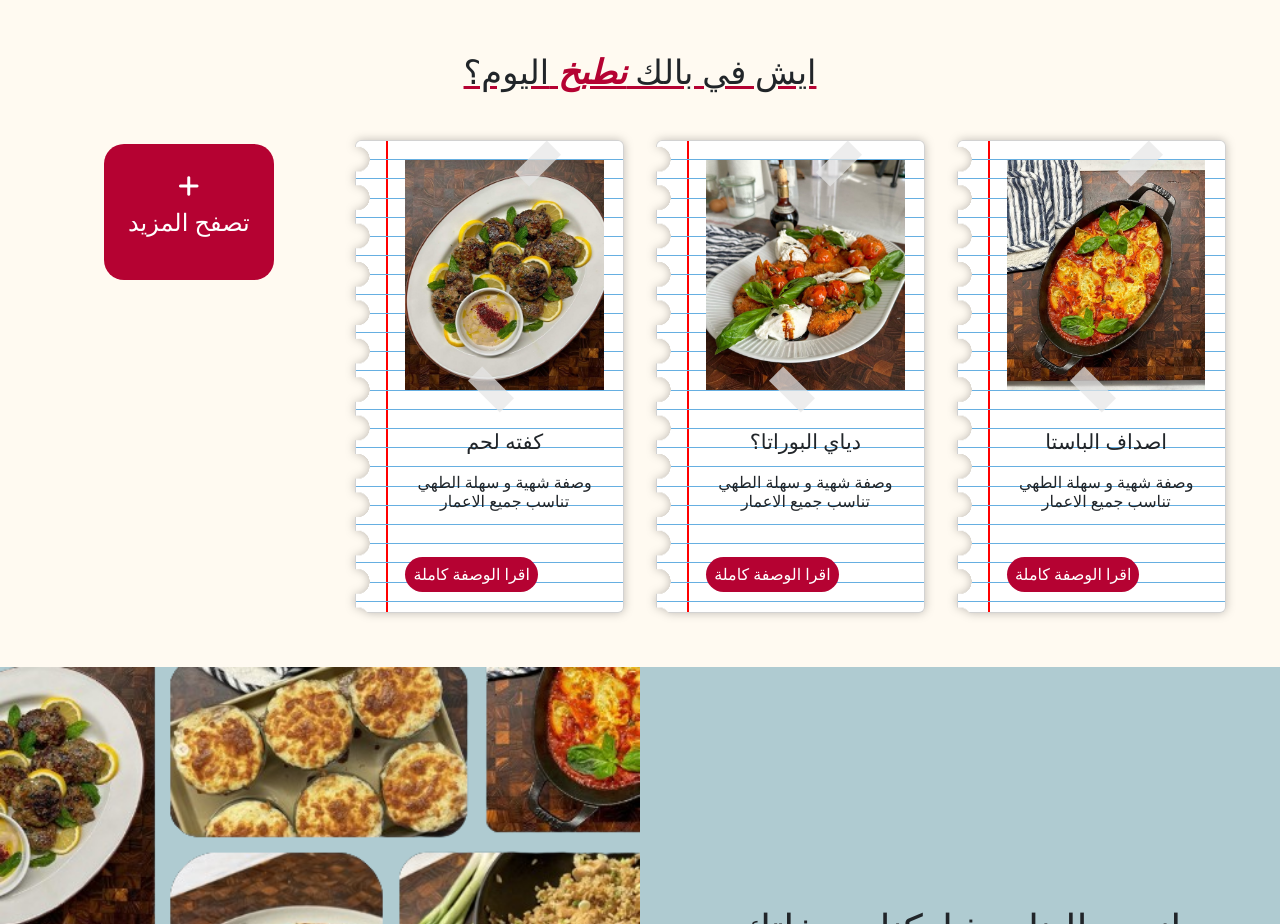
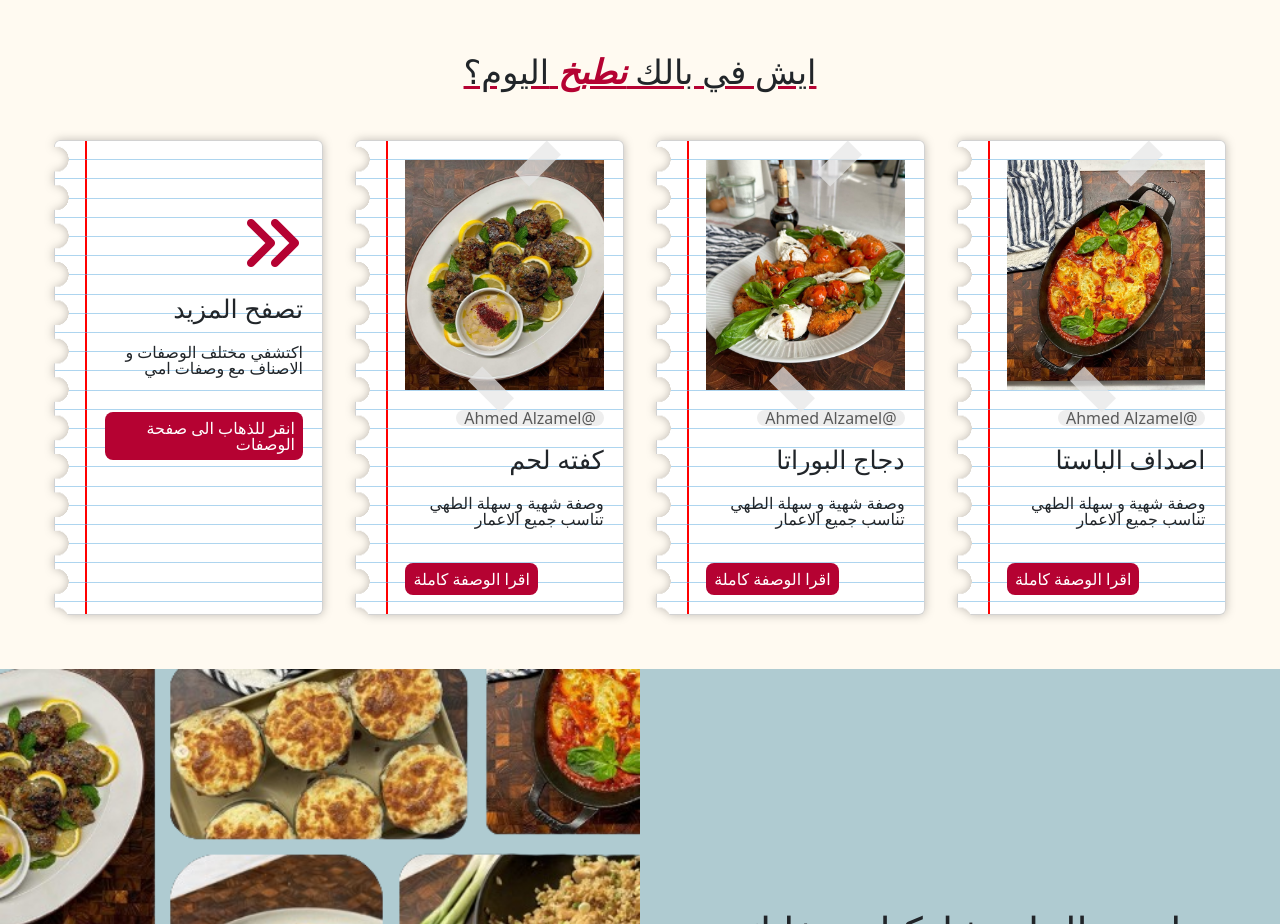
Before and after one commit to RawanTallha/Mummy-s_Yummys, a plain HTML site: page index.html in a window 1280 px wide. Shown: the part 880-1804 px from the top of the page. Drawn offline with nearby package versions, Linux system fonts and the light colour scheme.

Commit message:
recipies is looking good

```diff
--- a/CSS/style.css
+++ b/CSS/style.css
@@ -272,14 +272,24 @@ nav a:hover {
     flex-direction: column;
     overflow: hidden;
     padding-left: 30px;
-    background: repeating-linear-gradient(#0000 0 calc(1.2rem - 1px), #66afe1 0 1.2rem) right bottom /100% 100%, linear-gradient(red 0 0) 30px 0/2px 100% #fff;
+    background: repeating-linear-gradient(#0000 0 calc(1.2rem - 1px), #66b0e188 0 1.2rem) right bottom /100% 100%, linear-gradient(red 0 0) 30px 0/2px 100% #fff;
     background-repeat: no-repeat;
-    line-height: 1.2rem;
+    line-height: 1rem;
     -webkit-mask: radial-gradient(circle .8rem at 2px 50%, #0000 98%, #000)0 0/100% 2.4rem;
 }
 
 .card_content {
     padding: 1.2rem;
+    text-align: right;
+}
+
+.card-content-username {
+    background-color: rgba(219, 219, 219, 0.474);
+    border-radius: 20px;
+    width: fit-content;
+    padding: 0px 8px 0px 8px;
+    color: rgba(47, 47, 47, 0.775);
+    font-size: clamp(6px, 2vw, 16px);
 }
 
 h2.card_title,
@@ -288,21 +298,28 @@ p {
 }
 
 h2.card_title {
-    font-size: 1.3em;
+    /* font-size: 1.3em; */
+    font-size: clamp(16px, 2vw, 26px);
 }
 
 .card_button {
-    padding-top: 15%;
+    padding-top: 10%;
 }
 
 .card-button {
     text-decoration: none;
     background-color: rgb(181, 2, 50);
-    border-radius: 20px;
+    border-radius: 8px;
     padding: 8px;
     font-size: 1em;
     float: left;
     color: white;
+}
+
+.cards_item i {
+    font-size: 5vw;
+    color: rgb(181, 2, 50);
+    padding-top: 4vw;
 }
 
 .card-button:hover,
@@ -314,8 +331,8 @@ h2.card_title {
     text-decoration: none;
     background-color: rgb(181, 2, 50);
     border-radius: 20px;
-    padding: 8%;
-    font-size: 1.5em;
+    padding: 10%;
+    font-size: clamp(12px, 2vw, 16px);
     color: white;
     text-align: center;
     height: fit-content;
--- a/index.html
+++ b/index.html
@@ -52,7 +52,9 @@
                 <div class="slogan">
                     <img src="assets/initial-logo.png" height="90">
                     <p>
-                        كل أكلة من يد أمي فيها حب وذكرى، وكل وصفة من جدتي مليانة أصالة ودفء. هنا نشارككم أطيب الأكلات البيتية اللي كبرنا عليها، بنكهة الأمهات ولمسة الحنان                </div>
+                        كل أكلة من يد أمي فيها حب وذكرى، وكل وصفة من جدتي مليانة أصالة ودفء. هنا نشارككم أطيب الأكلات
+                        البيتية اللي كبرنا عليها، بنكهة الأمهات ولمسة الحنان
+                </div>
             </div>
         </div>
         <div class="Home-page-card">
@@ -99,6 +101,7 @@
                         <div class="card_image"><img src="assets/recipe1.jpg"
                                 alt="A side view of a plate of figs and berries. "></div>
                         <div class="card_content">
+                            <p class="card-content-username">@Ahmed Alzamel</p>
                             <h2 class="card_title">اصداف الباستا</h2>
                             <div class="card_text">
                                 <p>وصفة شهية و سهلة الطهي تناسب جميع الاعمار</p>
@@ -115,7 +118,8 @@
                         <div class="card_image"><img src="assets/recipe2.jpg"
                                 alt="A side view of a plate of figs and berries. "></div>
                         <div class="card_content">
-                            <h2 class="card_title">دياي البوراتا؟</h2>
+                            <p class="card-content-username">@Ahmed Alzamel</p>
+                            <h2 class="card_title">دجاج البوراتا</h2>
                             <div class="card_text">
                                 <p>وصفة شهية و سهلة الطهي تناسب جميع الاعمار</p>
                             </div>
@@ -131,6 +135,7 @@
                         <div class="card_image"><img src="assets/recipe3.jpg"
                                 alt="A side view of a plate of figs and berries. "></div>
                         <div class="card_content">
+                            <p class="card-content-username">@Ahmed Alzamel</p>
                             <h2 class="card_title">كفته لحم</h2>
                             <div class="card_text">
                                 <p>وصفة شهية و سهلة الطهي تناسب جميع الاعمار</p>
@@ -141,15 +146,31 @@
                         </div>
                     </div>
                 </li>
-                <a href="#" class="view-more-button">
-                    <div>
-                        <i class="fa-solid fa-plus"></i>
-                        <p>
-                            تصفح المزيد
-                        </p>
+                <li class="cards_item">
+                    <div class="card">
+                        <div class="card_content">
+                            <i class="fa-solid fa-angles-right"></i>
+
+                            <h2 class="card_title">تصفح المزيد</h2>
+                            <div class="card_text">
+                                <p>اكتشفي مختلف الوصفات و الاصناف مع وصفات امي</p>
+                            </div>
+                            <div class="card_button">
+                                <a href="ViewRecipe.html" class="card-button">انقر للذهاب الى صفحة الوصفات</a>
+                            </div>
+                        </div>
                     </div>
-                </a>
+                </li>
             </ul>
+
+            <!-- <a href="#" class="view-more-button">
+                <div>
+                    <i class="fa-solid fa-angles-right"></i>
+                    <p>
+                        تصفح المزيد
+                    </p>
+                </div>
+            </a> -->
         </div>
     </section>
 
```
